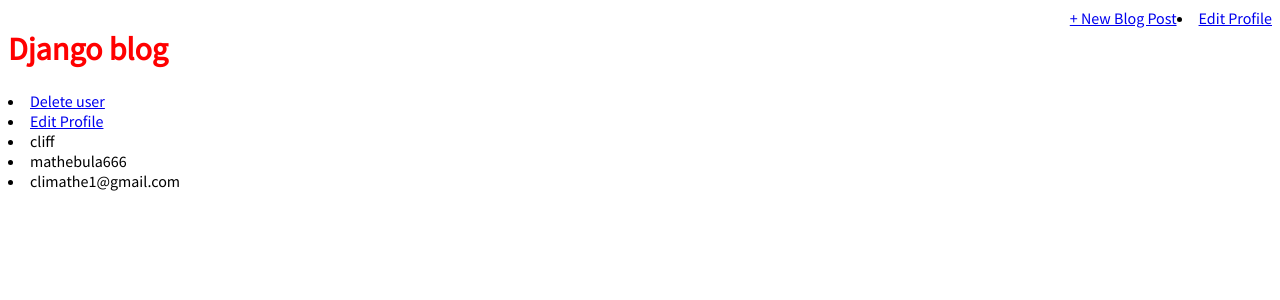
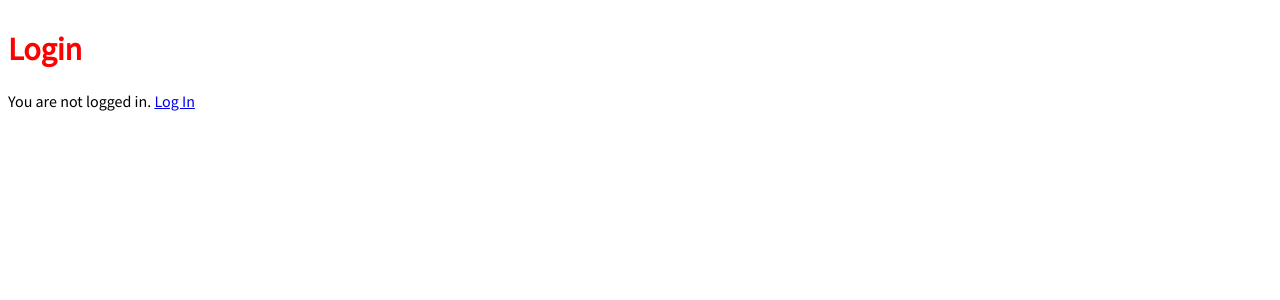
Before and after one commit to CliffMathebula/my_django_website, a Django app: page / in a window 1280 px wide. Shown: the top 300 px of the page. Run offline with Django 3.2, Linux system fonts and the light colour scheme; data comes from the database, SQL or seed files in the repository; both versions use the stored data as it was after the commit.

Commit message:
feat: added login as a superuser

```diff
--- a/mysite/settings.py
+++ b/mysite/settings.py
@@ -120,3 +120,5 @@ USE_TZ = True
 
 STATIC_URL = '/static/'
 STATICFILES_DIRS = [os.path.join(BASE_DIR, 'static')]
+LOGIN_REDIRECT_URL = 'home'
+LOGOUT_REDIRECT_URL = 'home' # new
--- a/post/templates/base.html
+++ b/post/templates/base.html
@@ -1,24 +1,20 @@
 {% load static %}
 <html>
+
 <head>
     <title>Django blog</title>
-<link href="https://fonts.googleapis.com/css?family=Source+Sans+Pro:"rel="stylesheet">
+    <link href="https://fonts.googleapis.com/css?family=Source+Sans+Pro:" rel="stylesheet">
     <link href="{% static 'css/base.css' %}" rel="stylesheet">
 </head>
+
 <body>
     <div>
         <header>
-<div class="nav-left">
-<h1><a href="{% url 'home' %}">Django blog</a></h1>
-</div>
-<div class="nav-right">
-<a href="{% url 'register' %}">+ New Blog Post</a>
-<li><a href="{% url 'edit_user' request.user.id %}">Edit Profile</a></li>
 
-</div>
-</header>
+
         {% block content %}
         {% endblock content %}
     </div>
 </body>
+
 </html>
--- a/post/templates/home.html
+++ b/post/templates/home.html
@@ -1,15 +1,36 @@
 {% extends 'base.html' %}
 <h1>Message board homepage</h1>
-<ul>
+
 {% block content %}
 
+
+{% if user.is_authenticated %}
+
+<div class="nav-left">
+    <h1><a href="{% url 'home' %}">Home</a></h1>
+</div>
+
+<div class="nav-right">
+    <a href="{% url 'register' %}">Signup</a>
+</div>
+</header>
+<p>Hi {{ user.username }}!</p>
+<p><a href="{% url 'logout' %}">Log out</a></p>
+<ul>
     {% for user in all_users_list %}
     <li><a href="{% url 'delete_user' user.id %}">Delete user</a></li>
     <li><a href="{% url 'edit_user' user.id %}">Edit Profile</a></li>
 
     <li>{{ user.name }}</li>
-<li>{{ user.surname }}</li>
-<li>{{ user.UserName }}</li>
-{% endfor %}
+    <li>{{ user.surname }}</li>
+    <li>{{ user.UserName }}</li>
+    {% endfor %}
+    {% else %}
+    <div class="nav-left">
+        <h1><a href="{% url 'login' %}">Login</a></h1>
+        <p>You are not logged in. <a href="{% url 'login' %}">Log In</a></p>
+    </div>
+
+    {% endif %}
 </ul>
 {% endblock %}
```
Also changed, not shown: post/templates/registration/login.html (added, +13 -0 lines), db.sqlite3. Lines whose indentation alone changed are shown as unchanged.
